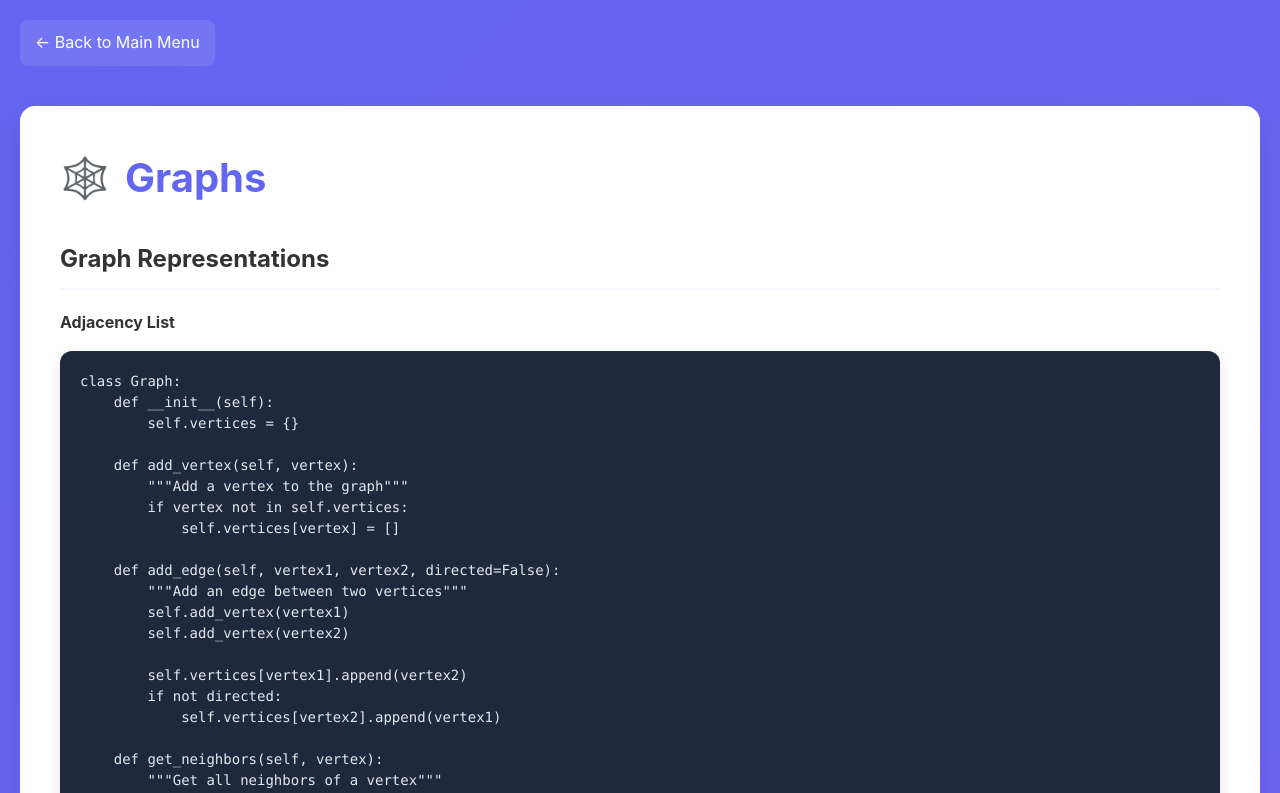
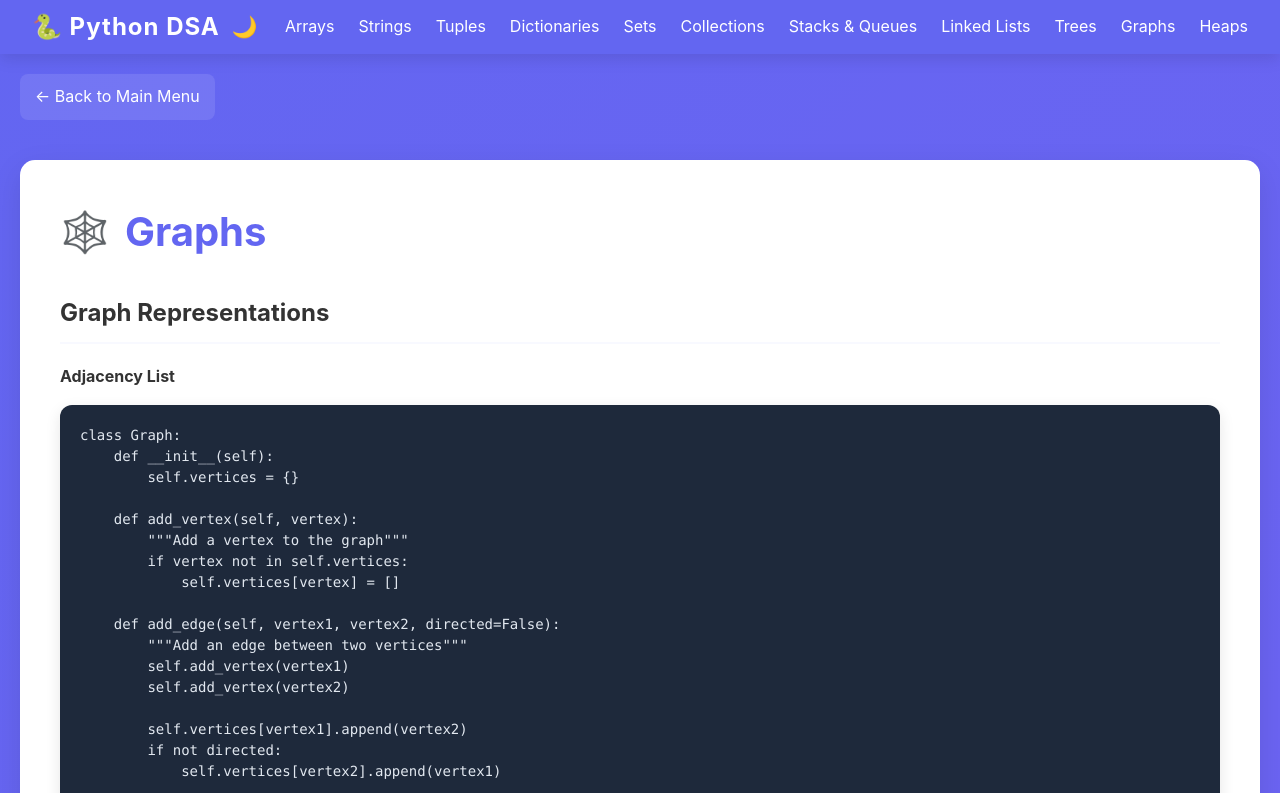
Before and after one commit to daemonX10/python-dsa, a plain HTML site: page graphs.html in a window 1280 px wide. Shown: the top 793 px of the page. Drawn offline with Linux system fonts and the light colour scheme.

Commit message:
Add navigation bar with dark mode toggle to graphs.html

```diff
--- a/graphs.html
+++ b/graphs.html
@@ -7,6 +7,23 @@
     <link rel="stylesheet" href="styles.css">
 </head>
 <body>
+    <nav class="main-navbar" aria-label="Main Navigation">
+        <a href="index.html" class="navbar-logo" aria-label="Home">🐍 Python DSA</a>
+        <button id="darkModeToggle" aria-label="Toggle dark mode">🌙</button>
+        <ul class="navbar-links">
+            <li><a href="arrays.html">Arrays</a></li>
+            <li><a href="strings.html">Strings</a></li>
+            <li><a href="tuples.html">Tuples</a></li>
+            <li><a href="dictionaries.html">Dictionaries</a></li>
+            <li><a href="sets.html">Sets</a></li>
+            <li><a href="collection.html">Collections</a></li>
+            <li><a href="stacks-queues.html">Stacks & Queues</a></li>
+            <li><a href="linked-lists.html">Linked Lists</a></li>
+            <li><a href="trees.html">Trees</a></li>
+            <li><a href="graphs.html" class="active">Graphs</a></li>
+            <li><a href="heaps.html">Heaps</a></li>
+        </ul>
+    </nav>
     <div class="container">
         <a href="index.html" class="nav-back">
             ← Back to Main Menu
@@ -614,8 +631,19 @@ def topological_sort_kahn(graph):
         graph.addEdge('A', 'C');
         graph.addEdge('B', 'D');
         graph.addEdge('C', 'D');
-        graph.addEdge('D', 'E');
-        updateOutput();
+        graph.addEdge('D', 'E');        updateOutput();
+    </script>
+    <script>
+    // Dark mode toggle
+    const toggle = document.getElementById('darkModeToggle');
+    toggle.addEventListener('click', () => {
+        document.body.classList.toggle('dark-mode');
+        if(document.body.classList.contains('dark-mode')) {
+            toggle.textContent = '☀️';
+        } else {
+            toggle.textContent = '🌙';
+        }
+    });
     </script>
 </body>
 </html>
```
